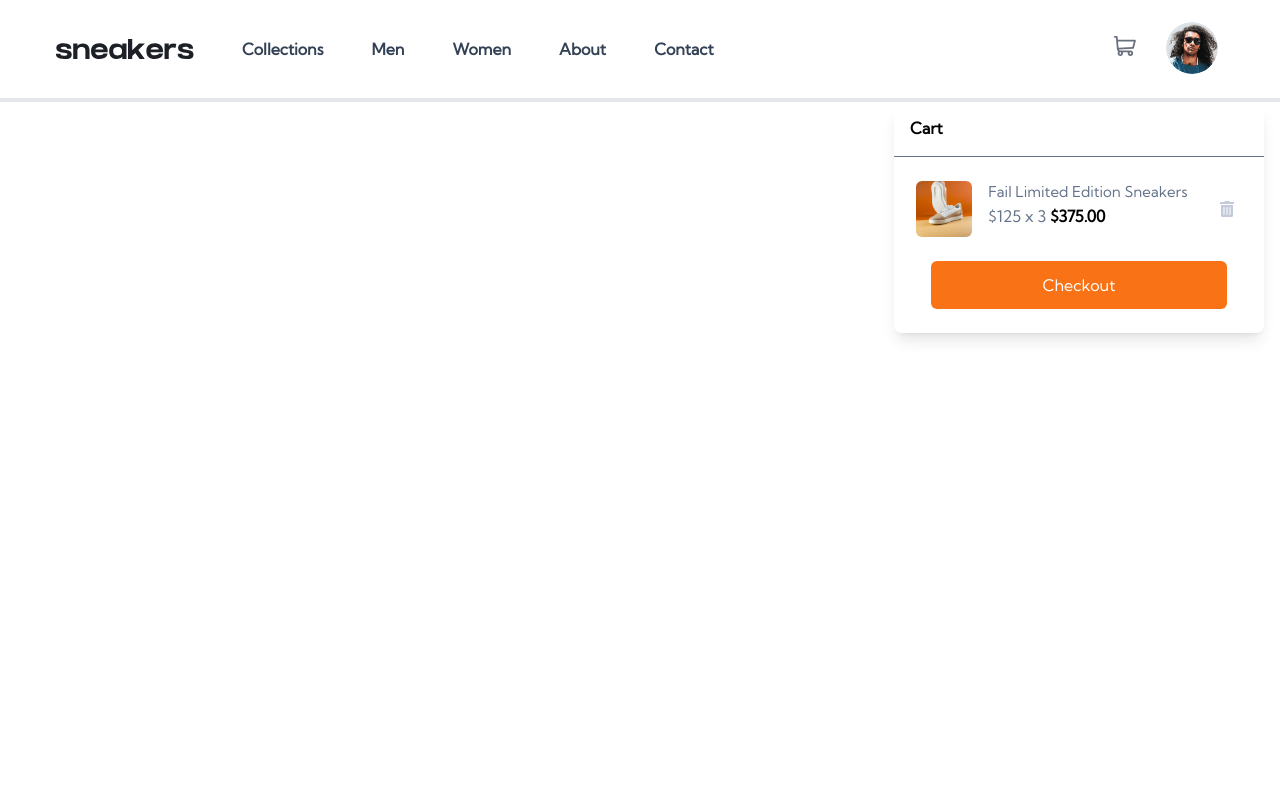
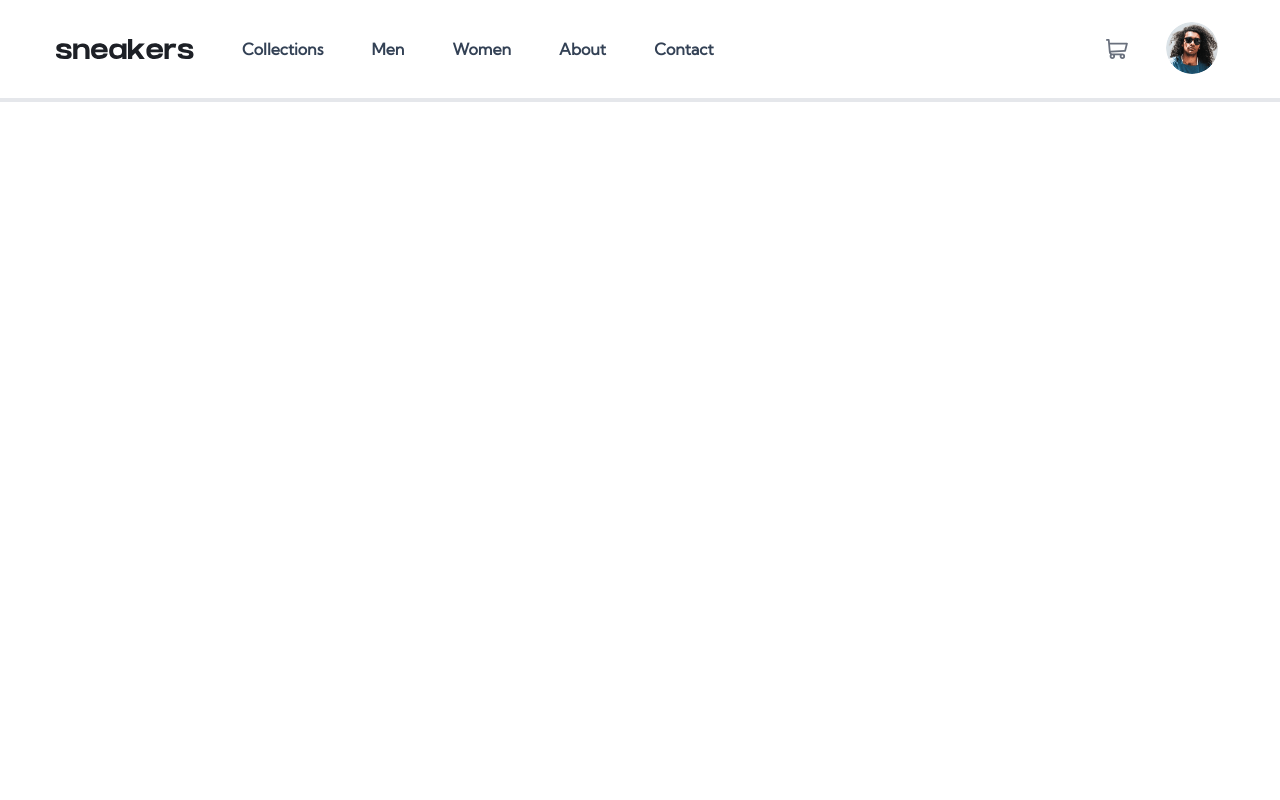
Before and after one commit to Astilion/E-commerce-product-page, a React (Vite) app: page / in a window 1280 px wide. Shown: the top 800 px of the page. Built offline with nearby package versions, Linux system fonts and the light colour scheme.

Commit message:
cart opening logic, installation of framer motion, animated cart

```diff
--- a/package.json
+++ b/package.json
@@ -11,7 +11,7 @@
   },
   "dependencies": {
     "@reduxjs/toolkit": "^2.1.0",
-    "framer-motion": "^10.17.4",
+    "framer-motion": "^10.18.0",
     "react": "^18.2.0",
     "react-dom": "^18.2.0",
     "react-redux": "^9.1.0",
--- a/src/components/Header/Header.tsx
+++ b/src/components/Header/Header.tsx
@@ -12,12 +12,16 @@ import avatar from "../../assets/image-avatar.png";
 export default function Header() {
 	const isMobile = useSelector((state: RootState) => state.deviceType.isMobile);
 	const [mobileNavIsActive, setMobileNavIsActive] = useState(false);
+	const [cartIsOpen, setCartIsOpen] = useState(false);
 
 	const showMobileNavHandler = () => {
 		setMobileNavIsActive(prev => !prev);
 	};
 	const hideMobileNavHandler = () => {
 		setMobileNavIsActive(false);
+	};
+	const toggleCart = () => {
+		setCartIsOpen(prev => !prev);
 	};
 	const headerClasses =
 		"fixed top-0 left-0 right-0 mx-auto flex justify-between w-full p-4 lg:px-12 lg:py-4 max-w-7xl  z-50 items-center border-b-4";
@@ -26,7 +30,10 @@ export default function Header() {
 			<div className='h-24 lg:h-28'></div>
 			<header className={headerClasses}>
 				<div className='flex justify-center items-center gap-4'>
-					<BurgerMenu onClick={showMobileNavHandler } mobileNavIsActive={mobileNavIsActive} />
+					<BurgerMenu
+						onClick={showMobileNavHandler}
+						mobileNavIsActive={mobileNavIsActive}
+					/>
 					{isMobile && (
 						<MobileNav
 							mobileNavIsActive={mobileNavIsActive}
@@ -34,16 +41,15 @@ export default function Header() {
 						/>
 					)}
 					<Logo />
-
 					{!isMobile && <DesktopNav />}
 				</div>
 
 				<div className='flex justify-center items-center gap-4'>
 					<div>
-						<button>
+						<button className='p-2' onClick={toggleCart}>
 							<img src={cartIcon} alt='Cart' />
 						</button>
-						<Cart/>
+						{cartIsOpen && <Cart />}
 					</div>
 					<div className=' full w-max'>
 						<button className='py-1 px-3'>
--- a/src/components/Header/cart/Cart.tsx
+++ b/src/components/Header/cart/Cart.tsx
@@ -1,9 +1,17 @@
 import img from "../../../assets/image-product-1-thumbnail.jpg";
 import trash from "../../../assets/icon-delete.svg";
+import { motion } from "framer-motion";
+
 export default function Cart() {
-
 	return (
-		<section className='absolute w-[370px] flex flex-col left-0 right-0  mx-auto rounded-lg top-24 shadow-lg  py-2 sm:ml-auto sm:mr-4 lg:mt-2'>
+		<motion.section
+			className='absolute w-[370px] flex flex-col left-0 right-0  mx-auto rounded-lg top-24 shadow-lg  py-2 sm:ml-auto sm:mr-4 lg:mt-2'
+			variants={{
+				hidden: { opacity: 0, y: -30 },
+				visible: { opacity: 1, y: 0 },
+			}}
+			initial='hidden'
+			animate='visible'>
 			<h2 className='px-4 pt-1 pb-4 self-start font-bold '>Cart</h2>
 			<span className='h-[1px] w-full bg-slate-500'></span>
 
@@ -35,6 +43,6 @@ export default function Cart() {
 			<button className='bg-orange-500 text-white rounded-md w-[80%] mx-auto h-12 my-4 hover:bg-orange-400 duration-200'>
 				Checkout
 			</button>
-		</section>
+		</motion.section>
 	);
 }
```
Also changed, not shown: 1 other file (tests, documents, lock files or other folders).
